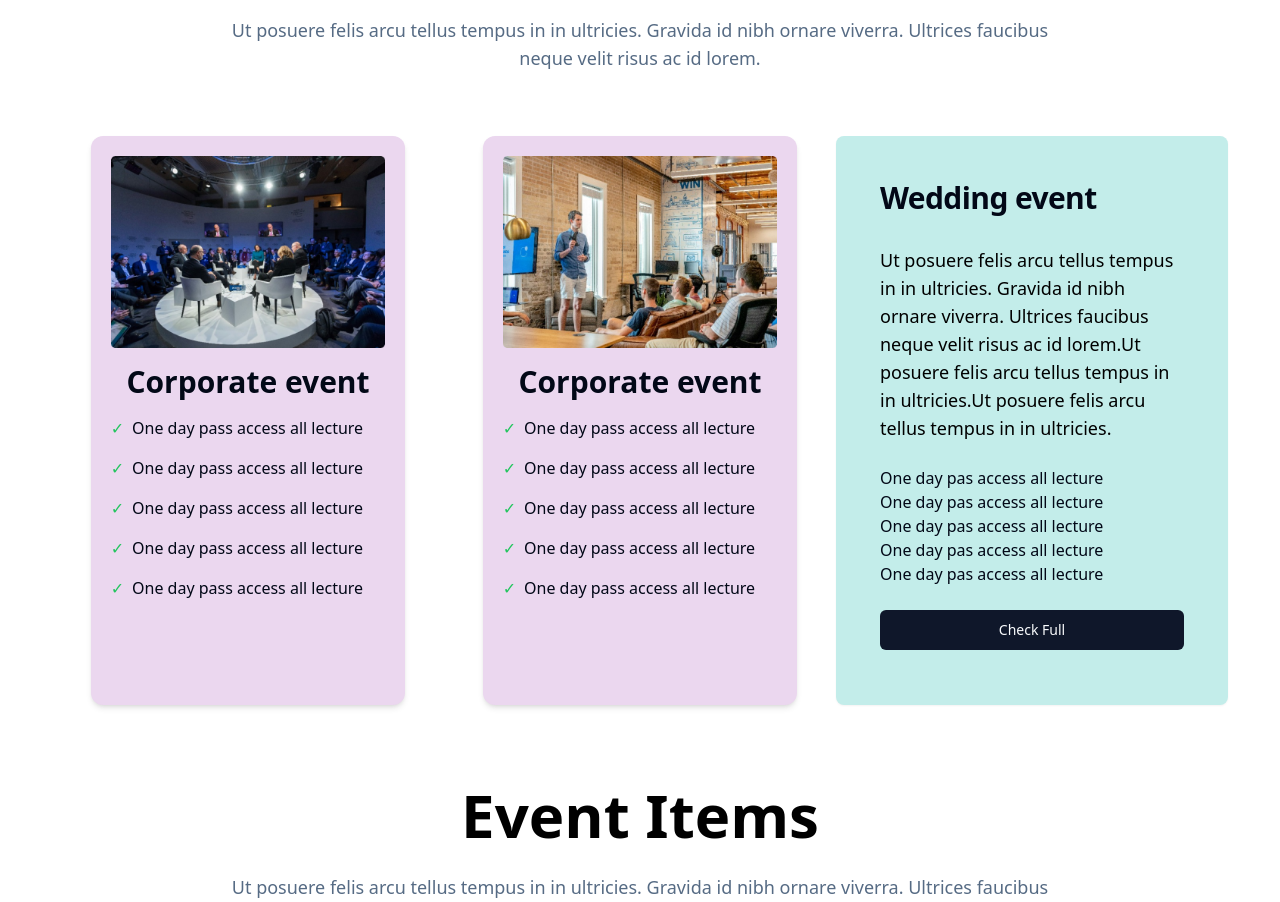
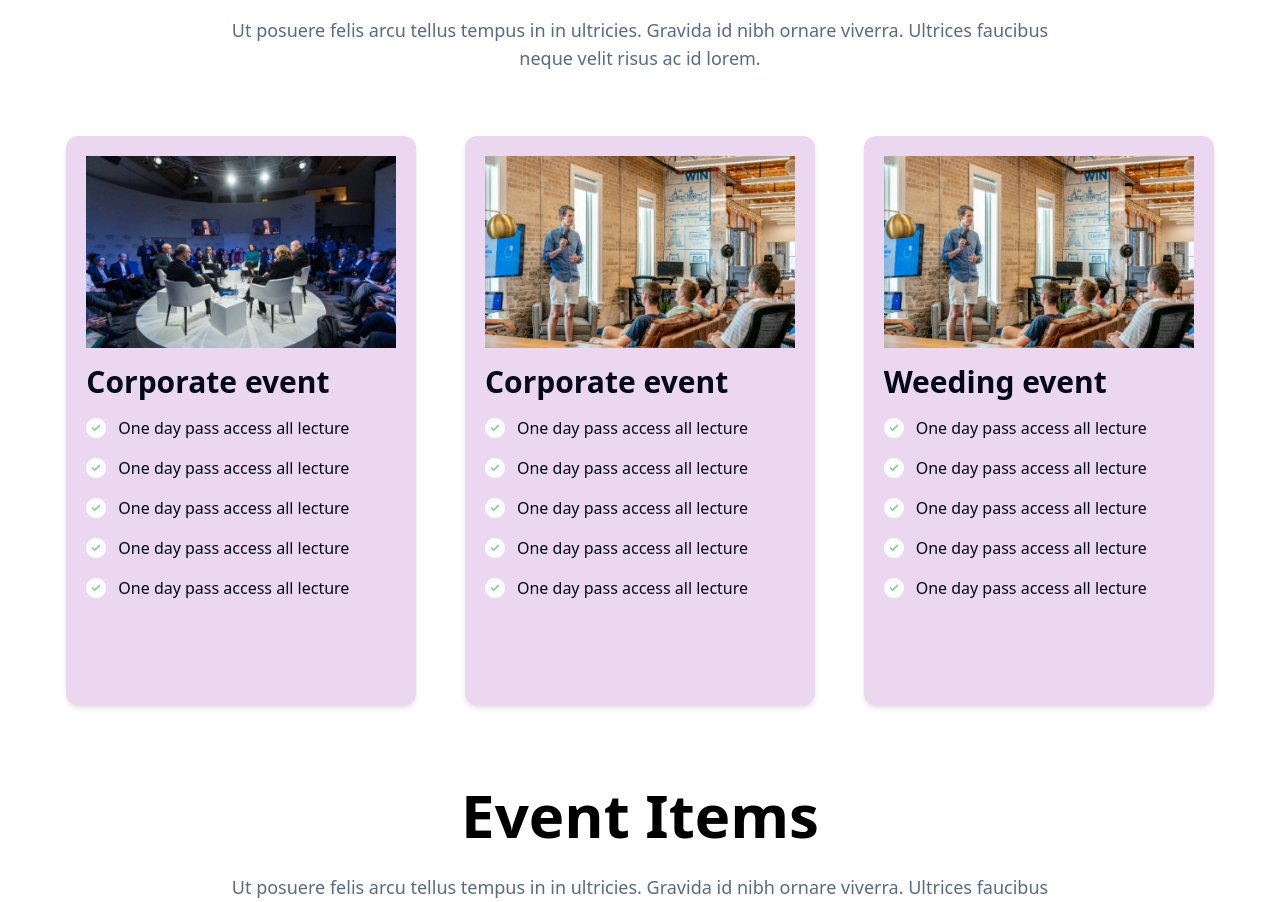
Before and after one commit to irfanurislam/assignment5-shadcn, a React (Vite) app: page / in a window 1280 px wide. Shown: the part 400-1302 px from the top of the page. Built offline with nearby package versions, Linux system fonts and the light colour scheme.

Commit message:
service problem solved

```diff
--- a/src/components/Home/ServiceCard.tsx
+++ b/src/components/Home/ServiceCard.tsx
@@ -1,13 +1,14 @@
 import card1 from "../../assets/card/card1.png";
 import card2 from "../../assets/card/card2.png";
-import { Button } from "../ui/button";
-import {
-  Card,
-  CardContent,
-  CardDescription,
-  CardHeader,
-  CardTitle,
-} from "@/components/ui/card";
+import icon from "../../assets/card/icon.png";
+// import { Button } from "../ui/button";
+// import {
+//   Card,
+//   CardContent,
+//   CardDescription,
+//   CardHeader,
+//   CardTitle,
+// } from "@/components/ui/card";
 const ServiceCard = () => {
   const cardsArray = [
     {
@@ -34,14 +35,26 @@ const ServiceCard = () => {
         "One day pass access all lecture",
       ],
     },
+    {
+      id: 3,
+      title: "Weeding event",
+      image: card2,
+      description: [
+        "One day pass access all lecture",
+        "One day pass access all lecture",
+        "One day pass access all lecture",
+        "One day pass access all lecture",
+        "One day pass access all lecture",
+      ],
+    },
     // Add more events as needed
   ];
   return (
-    <div className="grid grid-cols-3">
+    <div className="grid grid-cols-3 gap-5">
       {cardsArray.map((card) => (
         <div
           key={card.id}
-          className="max-w-[412px] h-[569px] mx-auto p-5 bg-[#EBD7EF] rounded-xl overflow-hidden shadow-md"
+          className="w-[350px] h-[569px] mx-auto p-5 bg-[#EBD7EF] rounded-xl overflow-hidden shadow-md"
         >
           <img
             className="w-full h-48 object-cover"
@@ -49,13 +62,15 @@ const ServiceCard = () => {
             alt="Event"
           />
           <div className="pt-4">
-            <h2 className="text-3xl font-bold mb-2">{card.title}</h2>
+            <h2 className="text-3xl font-bold mb-2 text-start">{card.title}</h2>
             <ul className="list-none">
               {card.description.map((desc, index) => (
                 <li key={index} className="flex items-center py-2">
                   {/* Unicode checkmark character */}
 
-                  <span className="text-green-500 mr-2">&#x2713;</span>
+                  <span className="text-green-500 mr-3">
+                    <img src={icon} alt="" />
+                  </span>
                   {desc}
                 </li>
               ))}
@@ -63,7 +78,13 @@ const ServiceCard = () => {
           </div>
         </div>
       ))}
-      <Card className="max-w-[412px] h-[569px] overflow-hidden border-none  bg-[#C3EDEA] p-5">
+    </div>
+  );
+};
+
+export default ServiceCard;
+{
+  /* <Card className="max-w-[412px] h-[569px] overflow-hidden border-none  bg-[#C3EDEA] p-5">
         <CardHeader>
           <CardTitle className="text-start">
             <h2 className="text-3xl font-bold mb-2">Wedding event</h2>
@@ -90,9 +111,5 @@ const ServiceCard = () => {
             <Button className="w-full">Check Full</Button>
           </div>
         </CardContent>
-      </Card>
-    </div>
-  );
-};
-
-export default ServiceCard;
+      </Card> */
+}
```
Also changed, not shown: src/assets/card/icon.png (added).
